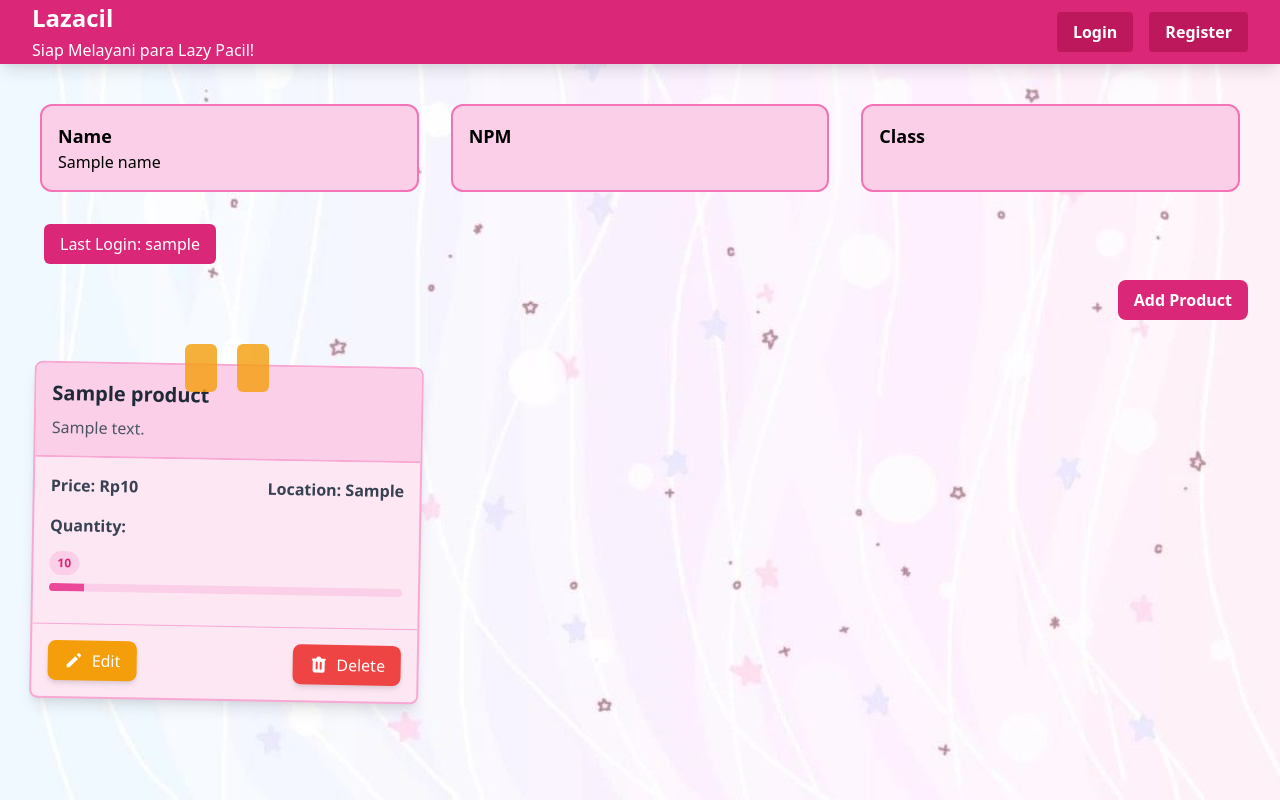
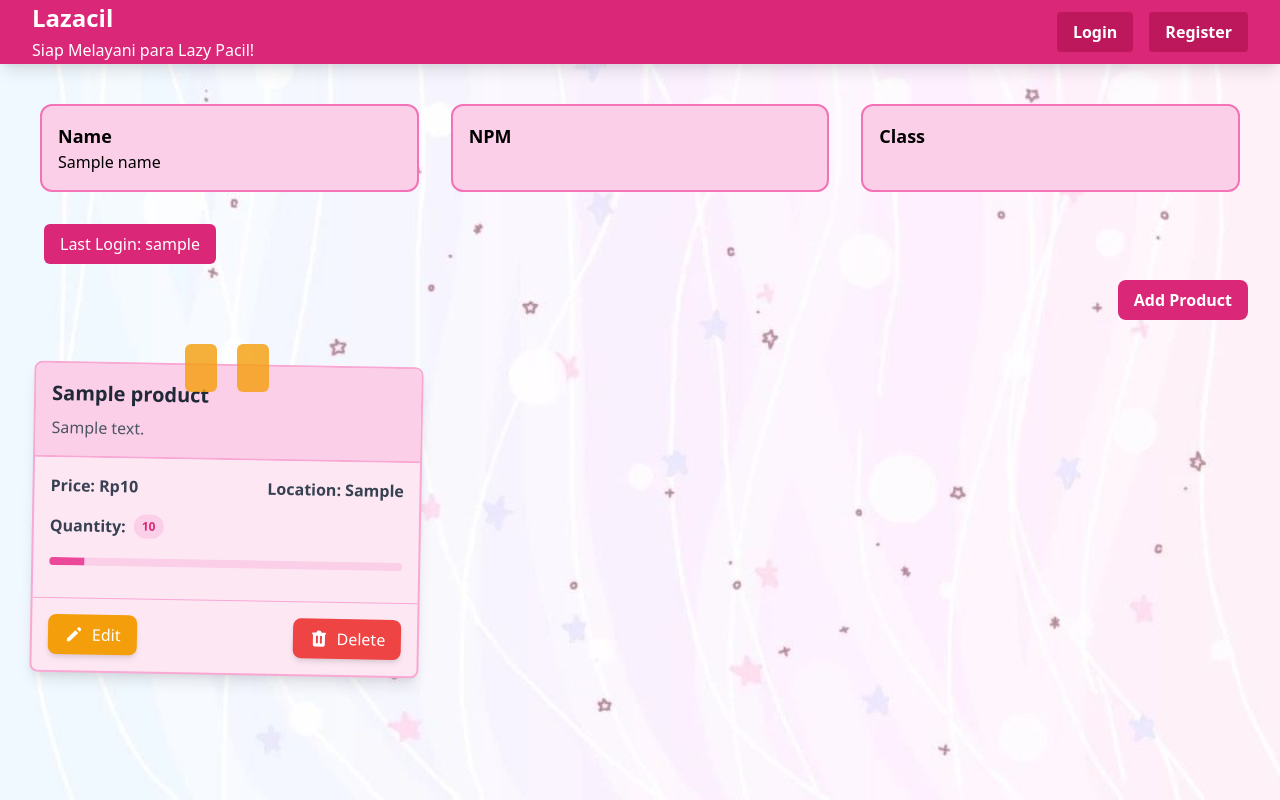
Before and after one commit to kaachiii/lazacil, a Django app: template main/templates/main.html in a window 1280 px wide. Run offline with Django 5.2, Linux system fonts and the light colour scheme; tables that the repository leaves empty hold one stand-in row (values such as "Sample post"); the template is opened without the code that fills it: values that come from a table or form of the project are taken from there, most other values are stand-ins (such as "Sample title", 1, 10 or a date in 2020); some libraries are stand-ins or nearby versions.

Commit message:
Edit quantity product layout

```diff
--- a/main/templates/card_product.html
+++ b/main/templates/card_product.html
@@ -21,21 +21,18 @@
                 <p class="text-gray-700 font-semibold">Location: {{ product.location }}</p>
             </div>
 
-            <div>
-                <p class="text-gray-700 font-semibold mb-2">Quantity:</p>
-                <div class="relative pt-1">
-                    <div class="flex mb-2 items-center justify-between">
-                        <div>
+            <div class="flex items-center mb-4">
+                <p class="text-gray-700 font-semibold mr-2">Quantity:</p>
                 <span class="text-xs font-semibold inline-block py-1 px-2 uppercase rounded-full text-pink-600 bg-pink-200">
                     {% if product.quantity > 100 %}100+{% else %}{{ product.quantity }}{% endif %}
                 </span>
             </div>
-                    </div>
+
+            <div class="relative pt-1">
                 <div class="overflow-hidden h-2 mb-4 text-xs flex rounded bg-pink-200">
                     <div
                         style="width: {% if product.quantity > 100 %}100%{% else %}{{ product.quantity|floatformat:0 }}%{% endif %};"
                         class="flex flex-col text-center whitespace-nowrap text-white justify-center bg-pink-500">
-                        </div>
                     </div>
                 </div>
             </div>
```
Lines whose indentation alone changed are shown as unchanged.
